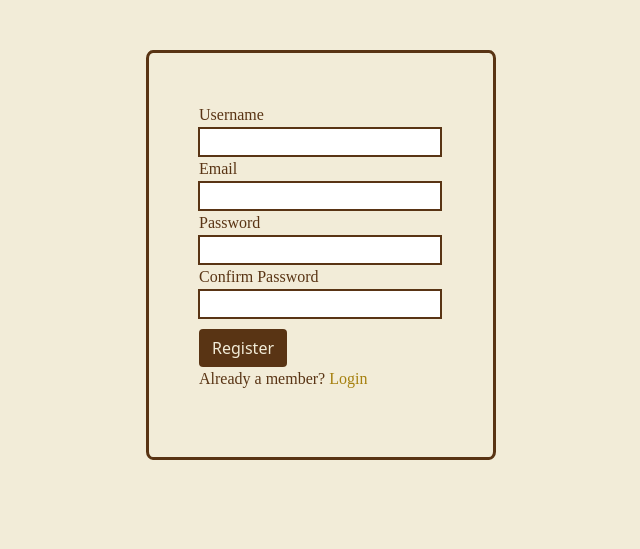
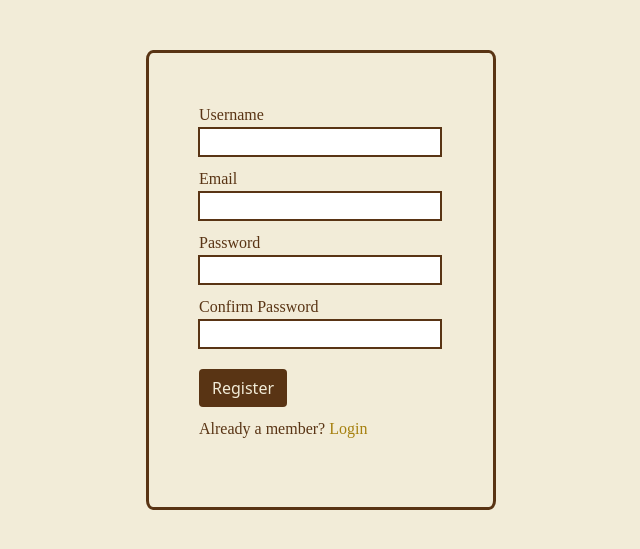
Before and after one commit to Grois333/pizzagenerator, a PHP site: page /register.php in a window 1280 px wide. Shown: the part 144-693 px from the top of the page, without its empty margins (319-959 px from the left). Run offline with PHP 8.4, Linux system fonts and the light colour scheme; some web fonts are replaced.

Commit message:
server file and error validation

```diff
--- a/register.php
+++ b/register.php
@@ -1,3 +1,5 @@
+<?php include('server.php'); ?>
+
 <?php include('templates/header.php'); ?>
 
 <div class="header">
@@ -5,14 +7,20 @@
 </div>
 
 
-<form class="" method="post" action="login.php">
+<form class="" method="post" action="register.php">
+
+    <!-- Display validation errors here -->
+    <?php //include('errors.php'); ?>
+
     <div class="input-group">
         <label class="text" for="">Username</label>
         <input type="text" name="username">
+        <div class="warning"><?php echo $errors['username']; ?></div>
     </div>
     <div class="input-group">
         <label class="text" for="">Email</label>
         <input type="email" name="email">
+        <div class="warning"><?php echo $errors['email']; ?></div>
     </div>
     <div class="input-group">
         <label class="text" for="">Password</label>
@@ -23,7 +31,7 @@
         <input type="password" name="password_2">
     </div>
     <div class="input-group">
-        <button type="submit" name="login" class="btn">Register</button>
+        <button type="submit" name="register" class="btn">Register</button>
     </div>
     <p class="text">Already a member? <a href="<?php echo 'login.php'; ?>">Login</a></p>
 </form>
--- /dev/null
+++ b/server.php
@@ -0,0 +1,63 @@
+<?php
+
+$username = '';
+$email = '';
+$errors = array('username' => '', 'email' => '', 'password_1' => '');
+//$errors = array();
+
+// connect to the database
+$db = mysqli_connect('localhost', 'root', '', 'pizzagenerator');
+
+// check connection
+if(!$db){
+    echo 'Connection error: '. mysqli_connect_error();
+}
+
+// if the register button is clicked
+if (isset($_POST['register'])){
+
+    // $username = mysqli_real_escape_string($db, $_POST['username']);
+    // $email = mysqli_real_escape_string($db, $_POST['email']);
+    // $password_1 = mysqli_real_escape_string($db, $_POST['password_1']);
+    // $password_2 = mysqli_real_escape_string($db, $_POST['password_2']);
+
+
+    // ensure that form fields are filled properly
+
+    // if(empty($username)){
+    //     array_push($errors, "Username is required");
+    // }
+
+    if(empty($_POST['username'])){
+        $errors['username'] = "Username is required";
+    }
+
+    if(empty($_POST['email'])){
+        $errors['email'] = "Email is required";
+    }
+
+    // if(empty($password_1)){
+    //     array_push($errors, "Password is required");
+    // }
+
+    // if($password_1 != $password_2){
+    //     array_push($errors, "The two passwords do not match");
+    // }
+
+    // if there are no errors, save user to database
+    if (count($errors) == 0){
+
+        // encrypt password befor storing in the db
+        $password = md5($password_1);
+
+        $sql = "INSERT INTO users (username, email, password)
+            VALUES ('$username', '$email', '$password')";
+
+        mysqli_query($db, $sql);
+    }
+
+}
+
+
+
+?>
--- a/style.css
+++ b/style.css
@@ -54,6 +54,9 @@ form input {
   width: 100%;
   border: 2px solid #593414;
 }
+form .input-group {
+  margin-bottom: 10px;
+}
 form .input-group button {
   background-color: #593414;
   color: #F2ECD8;
@@ -70,3 +73,6 @@ form a {
 form a:hover {
   color: #F2B90F;
 }
+.warning {
+  color: #F21D44;
+}
--- a/style.less
+++ b/style.less
@@ -57,6 +57,10 @@ form{
         border: 2px solid @text-color;;
     }
 
+    .input-group{
+        margin-bottom: 10px;
+    }
+
     .input-group button{
         background-color: @text-color;;
         color: @primary-color;
@@ -79,3 +83,8 @@ form{
 
 
 }
+
+
+.warning{
+    color: @extra2-color;
+}
```
Also changed, not shown: errors.php (added, +13 -0 lines).
